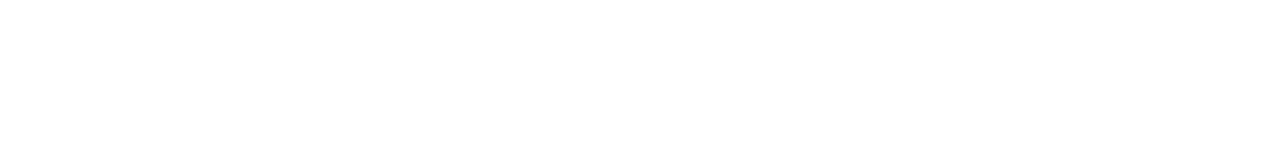
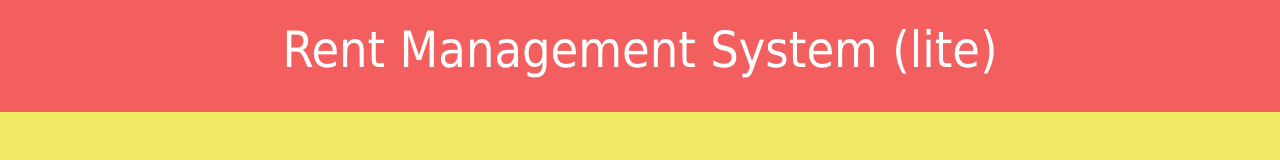
Before and after one commit to GeekBrucy/RentMng, a plain HTML site: page index.html in a window 1280 px wide. Drawn offline with Linux system fonts and the light colour scheme.

Commit message:
header finish

```diff
--- a/assets/css/reset.css
+++ b/assets/css/reset.css
@@ -1,48 +1,25 @@
-/* http://meyerweb.com/eric/tools/css/reset/
-   v2.0 | 20110126
-   License: none (public domain)
-*/
-
-html, body, div, span, applet, object, iframe,
-h1, h2, h3, h4, h5, h6, p, blockquote, pre,
-a, abbr, acronym, address, big, cite, code,
-del, dfn, em, img, ins, kbd, q, s, samp,
-small, strike, strong, sub, sup, tt, var,
-b, u, i, center,
-dl, dt, dd, ol, ul, li,
-fieldset, form, label, legend,
-table, caption, tbody, tfoot, thead, tr, th, td,
-article, aside, canvas, details, embed,
-figure, figcaption, footer, header, hgroup,
-menu, nav, output, ruby, section, summary,
-time, mark, audio, video {
-	margin: 0;
-	padding: 0;
-	border: 0;
-	font-size: 100%;
-	font: inherit;
-	vertical-align: baseline;
-}
-/* HTML5 display-role reset for older browsers */
-article, aside, details, figcaption, figure,
-footer, header, hgroup, menu, nav, section {
-	display: block;
-}
-body {
-	line-height: 1;
-}
-ol, ul {
-	list-style: none;
-}
-blockquote, q {
-	quotes: none;
-}
-blockquote:before, blockquote:after,
-q:before, q:after {
-	content: '';
-	content: none;
-}
-table {
-	border-collapse: collapse;
-	border-spacing: 0;
-}
+@charset "utf-8";html{background-color:#fff;color:#000;font-size:12px}
+body,ul,ol,dl,dd,h1,h2,h3,h4,h5,h6,figure,form,fieldset,legend,input,textarea,button,p,blockquote,th,td,pre,xmp{margin:0;padding:0}
+body,input,textarea,button,select,pre,xmp,tt,code,kbd,samp{line-height:1.5;font-family:tahoma,arial,"Hiragino Sans GB",simsun,sans-serif}
+h1,h2,h3,h4,h5,h6,small,big,input,textarea,button,select{font-size:100%}
+h1,h2,h3,h4,h5,h6{font-family:tahoma,arial,"Hiragino Sans GB","微软雅黑",simsun,sans-serif}
+h1,h2,h3,h4,h5,h6,b,strong{font-weight:normal}
+address,cite,dfn,em,i,optgroup,var{font-style:normal}
+table{border-collapse:collapse;border-spacing:0;text-align:left}
+caption,th{text-align:inherit}
+ul,ol,menu{list-style:none}
+fieldset,img{border:0}
+img,object,input,textarea,button,select{vertical-align:middle}
+article,aside,footer,header,section,nav,figure,figcaption,hgroup,details,menu{display:block}
+audio,canvas,video{display:inline-block;*display:inline;*zoom:1}
+blockquote:before,blockquote:after,q:before,q:after{content:"\0020"}
+textarea{overflow:auto;resize:vertical}
+input,textarea,button,select,a{outline:0 none;border: none;}
+button::-moz-focus-inner,input::-moz-focus-inner{padding:0;border:0}
+mark{background-color:transparent}
+a,ins,s,u,del{text-decoration:none}
+sup,sub{vertical-align:baseline}
+html {overflow-x: hidden;height: 100%;font-size: 50px;-webkit-tap-highlight-color: transparent;}
+body {font-family: Arial, "Microsoft Yahei", "Helvetica Neue", Helvetica, sans-serif;color: #333;font-size: .28em;line-height: 1;-webkit-text-size-adjust: none;}
+hr {height: .02rem;margin: .1rem 0;border: medium none;border-top: .02rem solid #cacaca;}
+a {color: #25a4bb;text-decoration: none;}
--- a/assets/css/style.css
+++ b/assets/css/style.css
@@ -0,0 +1,47 @@
+/*
+colors
+  #F35F5F orange - header footer
+  #CC435F red - content
+  #F1EA65 yellow - content
+  #36A3EB blue - for button
+*/
+/****************** customize reset START ******************/
+*, a {
+  color: #fff;
+}
+html {
+  min-height: 100%
+}
+body {
+  height: 100%;
+}
+/****************** customize reset END ******************/
+
+/****************** tools START******************/
+.container {
+  width: 1280px;
+  background-color: #cc435f;
+  margin: 0 auto
+}
+/****************** tools END ******************/
+
+/****************** header CSS START ******************/
+body {
+  background: #F1EA65;
+}
+
+header.pg-header {
+  background: #f35f5f;
+  line-height: 100px;
+  text-align: center;
+}
+
+header.pg-header h1 {
+  font-size: 1rem;
+  display: inline-block;
+}
+
+header.pg-header ul, header.pg-header li{
+  display: inline-block
+}
+/****************** header CSS END ******************/
--- a/index.html
+++ b/index.html
@@ -9,7 +9,11 @@
   <link rel="stylesheet" href="./assets/css/style.css">
 </head>
 <body>
-
+  <!-- header START -->
+  <header class="pg-header">
+    <h1>Rent Management System (lite)</h1>
+  </header>
+  <!-- header END -->
   <script src="./assets/js/main.js"></script>
 </body>
 </html>
```
